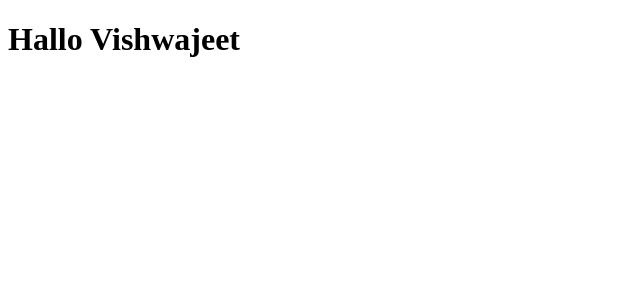
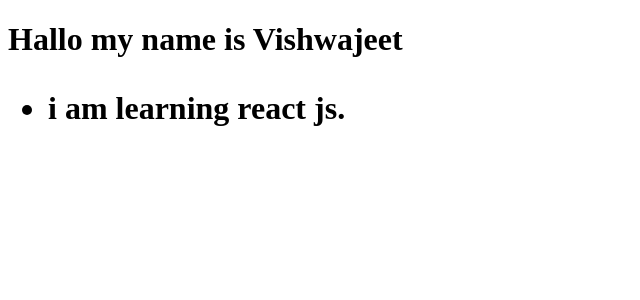
Before and after one commit to vishwa-mern/html-css-js-projects, a React (Vite) app in the folder react-app/: page / in a window 1280 px wide. Shown: the top 300 px of the page, without its empty margins (0-640 px from the left). Built offline with nearby package versions, Linux system fonts and the light colour scheme.

Commit message:
update react

```diff
--- a/react-app/src/App.jsx
+++ b/react-app/src/App.jsx
@@ -1,15 +1,27 @@
-import { useState } from 'react'
-import reactLogo from './assets/react.svg'
-import viteLogo from '/vite.svg'
-//import './App.css'
 
 function App() {
-
-
+ const name="Vishwajeet"
   return (
     <div>
       <h1>
-        Hallo Vishwajeet
+        Hallo my name is {name}
+        <br />
+
+      </h1>
+       <Learn/>
+    </div>
+  )
+}
+
+function Learn(){
+  return(
+    <div>
+      <h1>
+         <ul>
+          <li>
+              i am learning react js.
+          </li>
+         </ul>
       </h1>
     </div>
   )
```
